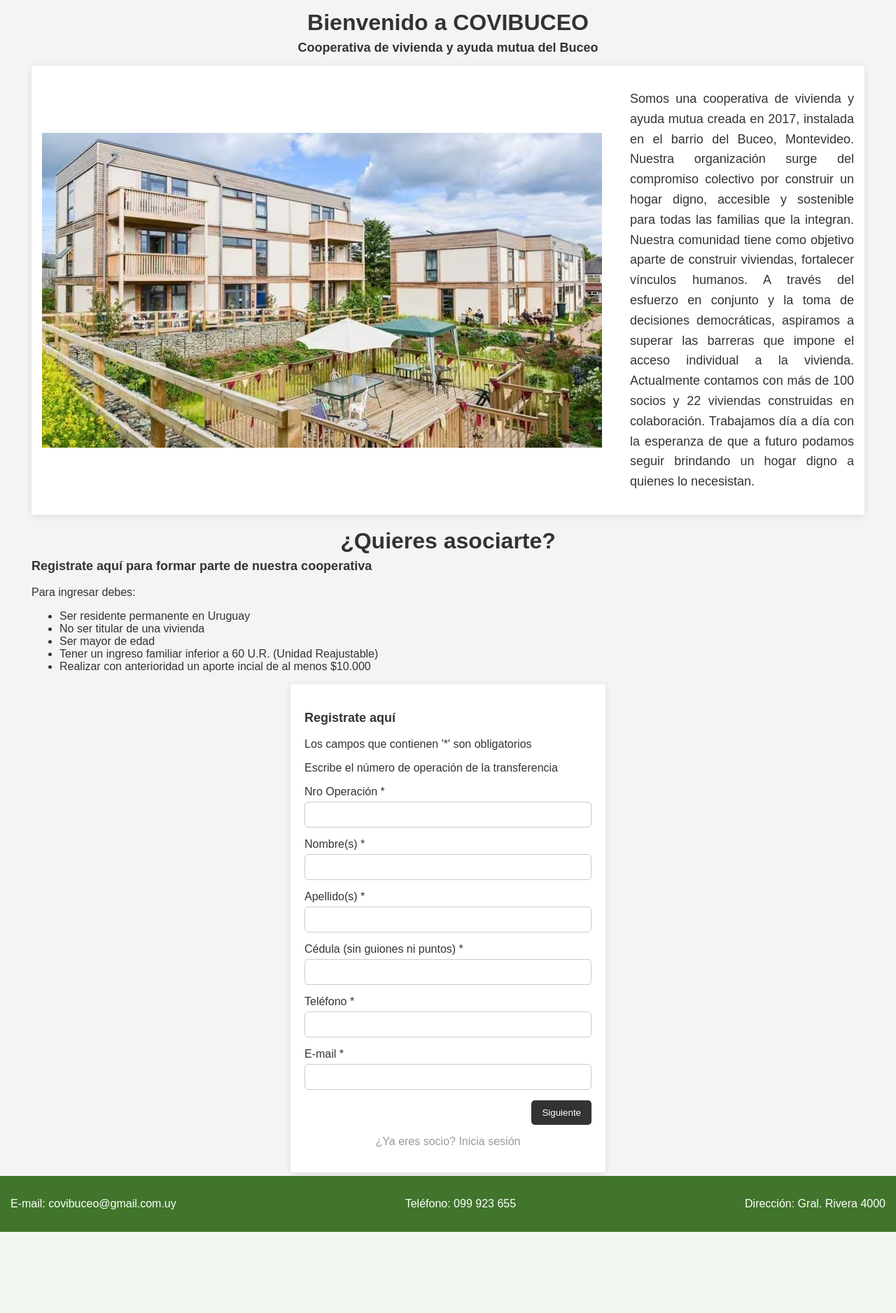
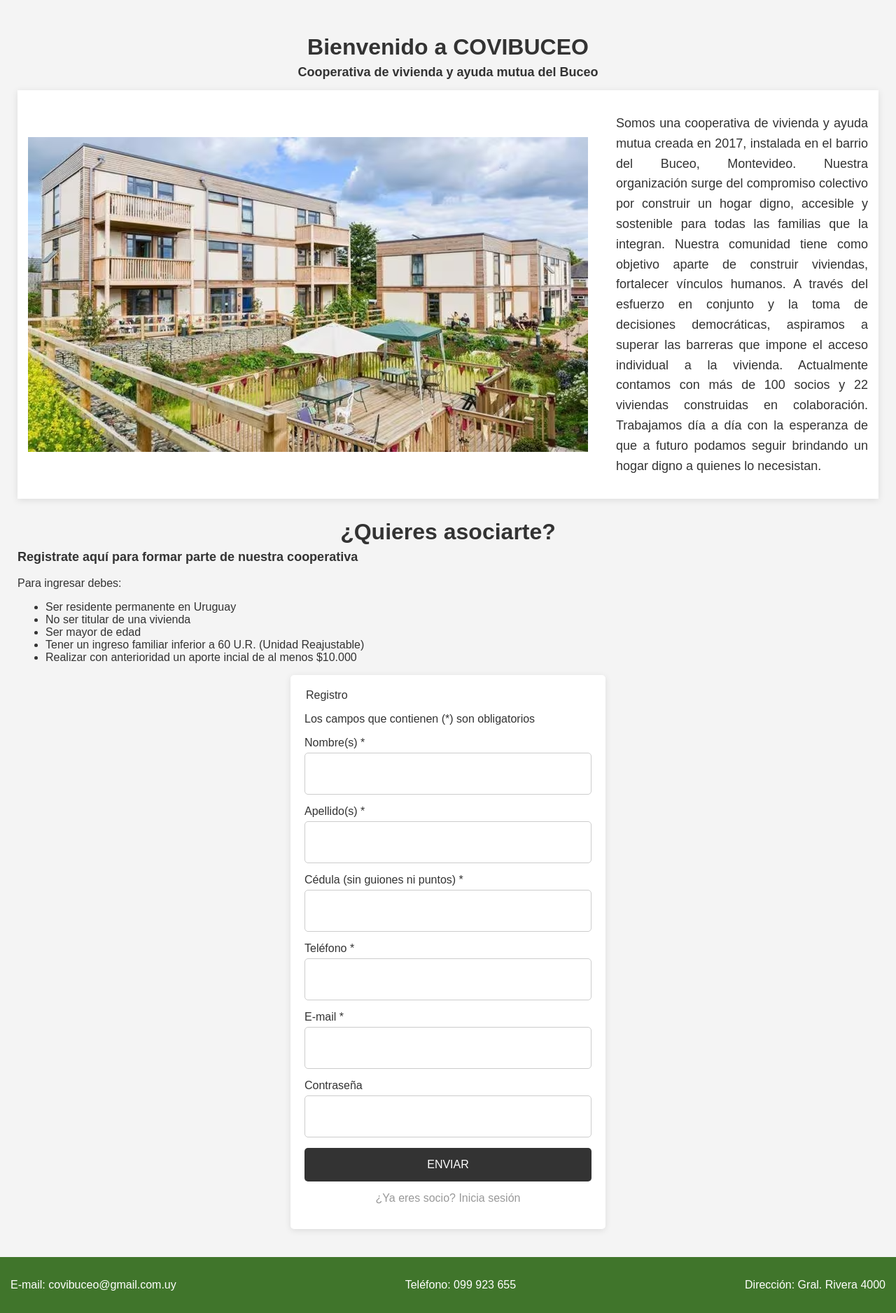
Before and after one commit to Softwares-Saturno-S-A-S/Covibuceo, a PHP site: page / in a window 1280 px wide. Shown: the part 144-2021 px from the top of the page at 70% size. Before the commit the page ends 1905 px from the top, so only its background shows below. Run offline with PHP 8.4, Linux system fonts and the light colour scheme.

Commit message:
Reestructuré el formulario de registro

```diff
--- a/css/estilos.css
+++ b/css/estilos.css
@@ -16,7 +16,7 @@
         }
 
         main{
-            padding:  0 30px;
+            padding:  30px 10px;
         }
 
         header ul{
@@ -40,7 +40,7 @@
         }
 
         section{
-            padding: 5px 15px;
+            padding: 10px 15px;
         }
 
         p, li, label{
@@ -103,23 +103,22 @@
         }
 
         input{
-            width: calc(100% - 22px);
-            padding: 10px;
+            width: calc(100% - 42px);
+            padding: 20px;
             border-radius: 5px;
             border: 1px solid #ccc;
+            font-size: medium;
         }
 
         button {
-            padding: 10px 15px;
+            padding: 15px;
             background-color: #333;
             color: white;
             border: none;
             border-radius: 5px;
             cursor: pointer;
-        }
-
-        #btn_password{
             width: 100%;
+            font-size: medium;
         }
 
         .enlaces{
@@ -129,5 +128,5 @@
         a {
             margin-top: 10px;
             text-decoration: none;
-            color:#999999;
+            color:#999;
         }
--- a/index.html
+++ b/index.html
@@ -45,13 +45,8 @@
                     <li>Realizar con anterioridad un aporte incial de al menos $10.000</li>
                 </ul>
                 <form action="contrasena.html">
-                    <h3>Registrate aquí</h3>
-                    <p>Los campos que contienen '*' son obligatorios</p>
-                    <p>Escribe el número de operación de la transferencia</p>
-                    <div>
-                        <label for="nro_op">Nro Operación *</label>
-                        <input id="nro_op" type="number" required>
-                    </div>
+                    <legend>Registro</legend>
+                    <p>Los campos que contienen (*) son obligatorios</p>
                     <div>
                         <label for="name">Nombre(s) *</label>
                         <input id="name" type="text" required>
@@ -72,9 +67,13 @@
                         <label for="email">E-mail *</label>
                         <input id="email" type="text" required>
                     </div>
+                    <div>
+                        <label for="password">Contraseña</label>
+                        <input id="password" type="text" required>
+                    </div>
                     <div class="botones">
                         <span></span>
-                        <button type="submit">Siguiente</button>
+                        <button type="submit">ENVIAR</button>
                     </div>
                     <div class="enlaces">
                         <a href="inicio_sesion.html">¿Ya eres socio? Inicia sesión</a>
```
